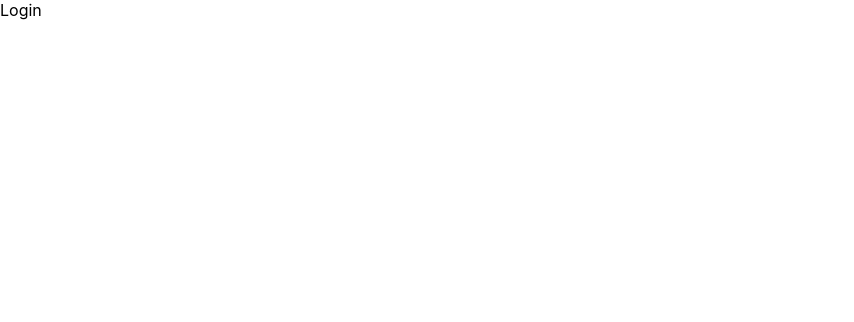
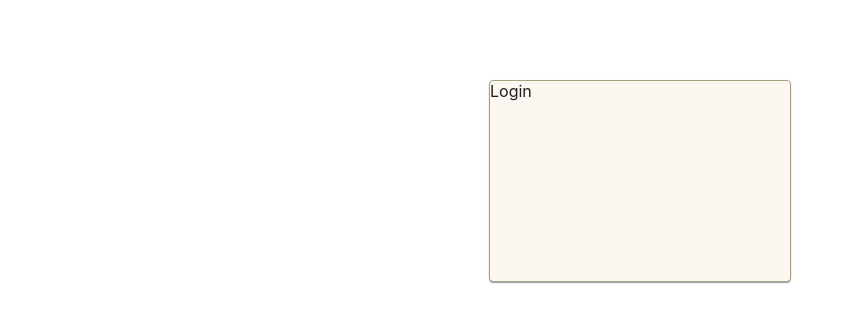
Before and after one commit to Kratak/todo-app, a React (Create React App) app: page / in a window 1280 px wide. Shown: the top 322 px of the page, without its empty margins (0-854 px from the left). Built offline with nearby package versions, Linux system fonts and the light colour scheme.

Commit message:
+ Add: Basic Login screen styles

```diff
--- a/src/App.tsx
+++ b/src/App.tsx
@@ -1,5 +1,6 @@
 import React from "react";
 import { BrowserRouter as Router, Switch, Route } from "react-router-dom";
+import { StylesProvider } from "@material-ui/core/styles";
 
 import { staticRoutes } from "logics/router";
 
@@ -8,6 +9,7 @@ import { EditTask, List, Login, NotFound } from "components/pages";
 function App() {
   return (
     <div>
+      <StylesProvider>
         <Router>
           <Switch>
             <Route
@@ -20,6 +22,7 @@ function App() {
             <Route children={NotFound} />
           </Switch>
         </Router>
+      </StylesProvider>
     </div>
   );
 }
--- a/src/components/pages/login/login.tsx
+++ b/src/components/pages/login/login.tsx
@@ -1,3 +1,31 @@
 import React from "react";
+import PaperBase from "@material-ui/core/Paper";
+import styled from "styled-components";
 
-export const Login = () => <div>Login</div>;
+import { stylesConstans } from "components/shared/utils";
+
+const { media, colors, compoundStyles } = stylesConstans;
+
+const Paper = styled(PaperBase)`
+  && {
+    align-self: center;
+    width: 90vw;
+    min-height: 200px;
+    transform: translateX(-50%);
+    position: absolute;
+    top: 80px;
+    left: 50%;
+    background-color: ${colors.modalBackground};
+    border: ${compoundStyles.border};
+
+    ${media.tabletOnly} {
+      width: 400px;
+    }
+
+    ${media.desktopOnly} {
+      width: 300px;
+    }
+  }
+`;
+
+export const Login = () => <Paper>Login</Paper>;
```
Lines whose indentation alone changed are shown as unchanged.
